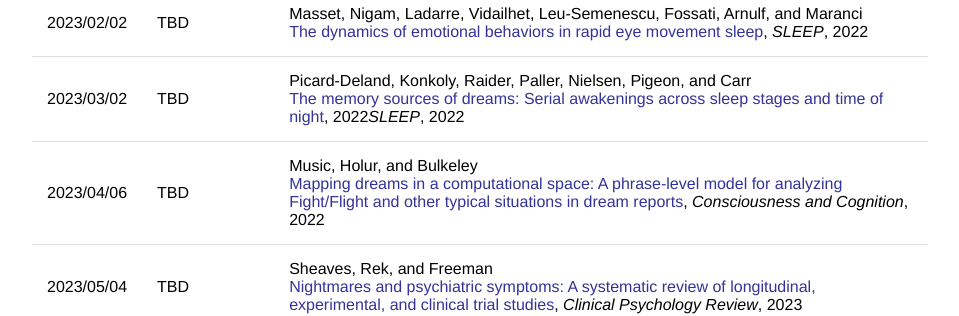
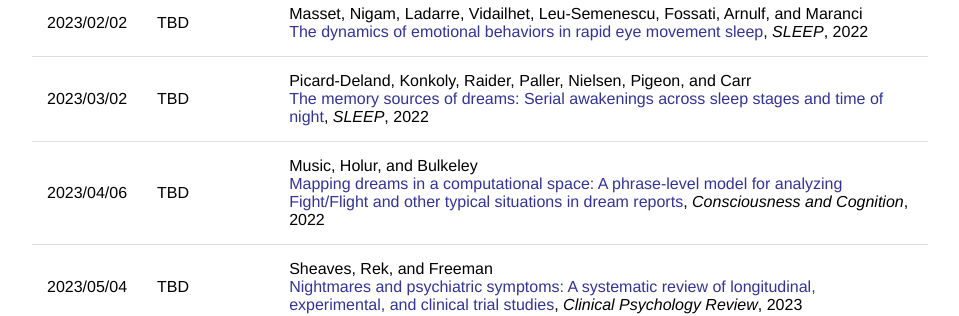
Before and after one commit to remrama/remrama.github.io, a Jekyll site: the page built from drrc/index.html, in a window 1280 px wide and 900 px high, scrolled down 624 px. Shown: the part 152-468 px from the top of the window, without its empty margins (160-1119 px from the left). Built offline with Jekyll 4.4.1, drawn with Linux system fonts in a browser that asks for light colours.

Commit message:
Update index.html

```diff
--- a/drrc/index.html
+++ b/drrc/index.html
@@ -44,7 +44,7 @@ title: DRRC
         <tr>
             <td>2023/03/02</td>
             <td>TBD</td>
-            <td>Picard-Deland, Konkoly, Raider, Paller, Nielsen, Pigeon, and Carr<br><a href="">The memory sources of dreams: Serial awakenings across sleep stages and time of night</a>, 2022<i>SLEEP</i>, 2022</td>
+            <td>Picard-Deland, Konkoly, Raider, Paller, Nielsen, Pigeon, and Carr<br><a href="">The memory sources of dreams: Serial awakenings across sleep stages and time of night</a>, <i>SLEEP</i>, 2022</td>
         </tr>
         <tr>
             <td>2023/04/06</td>
```
